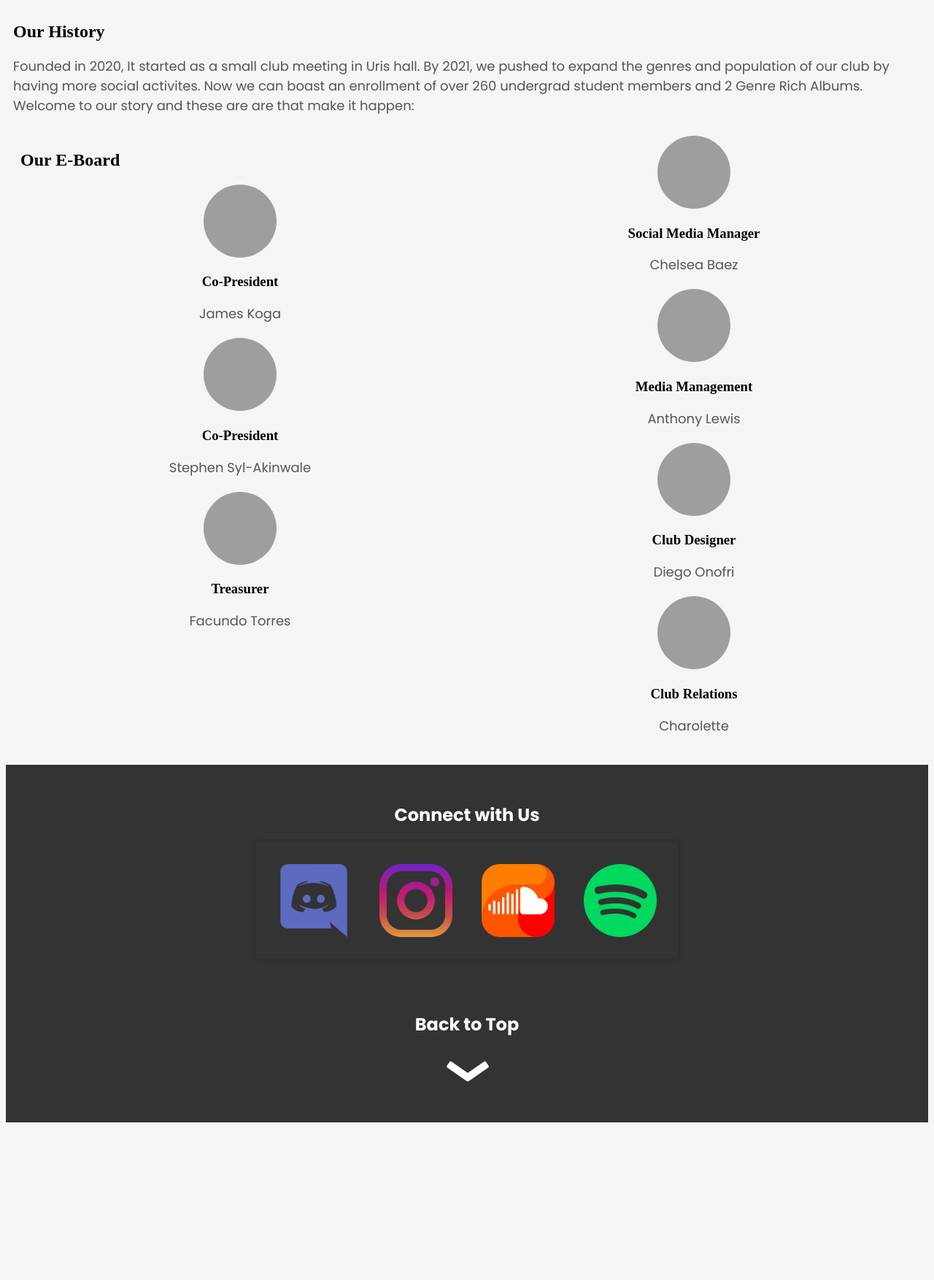
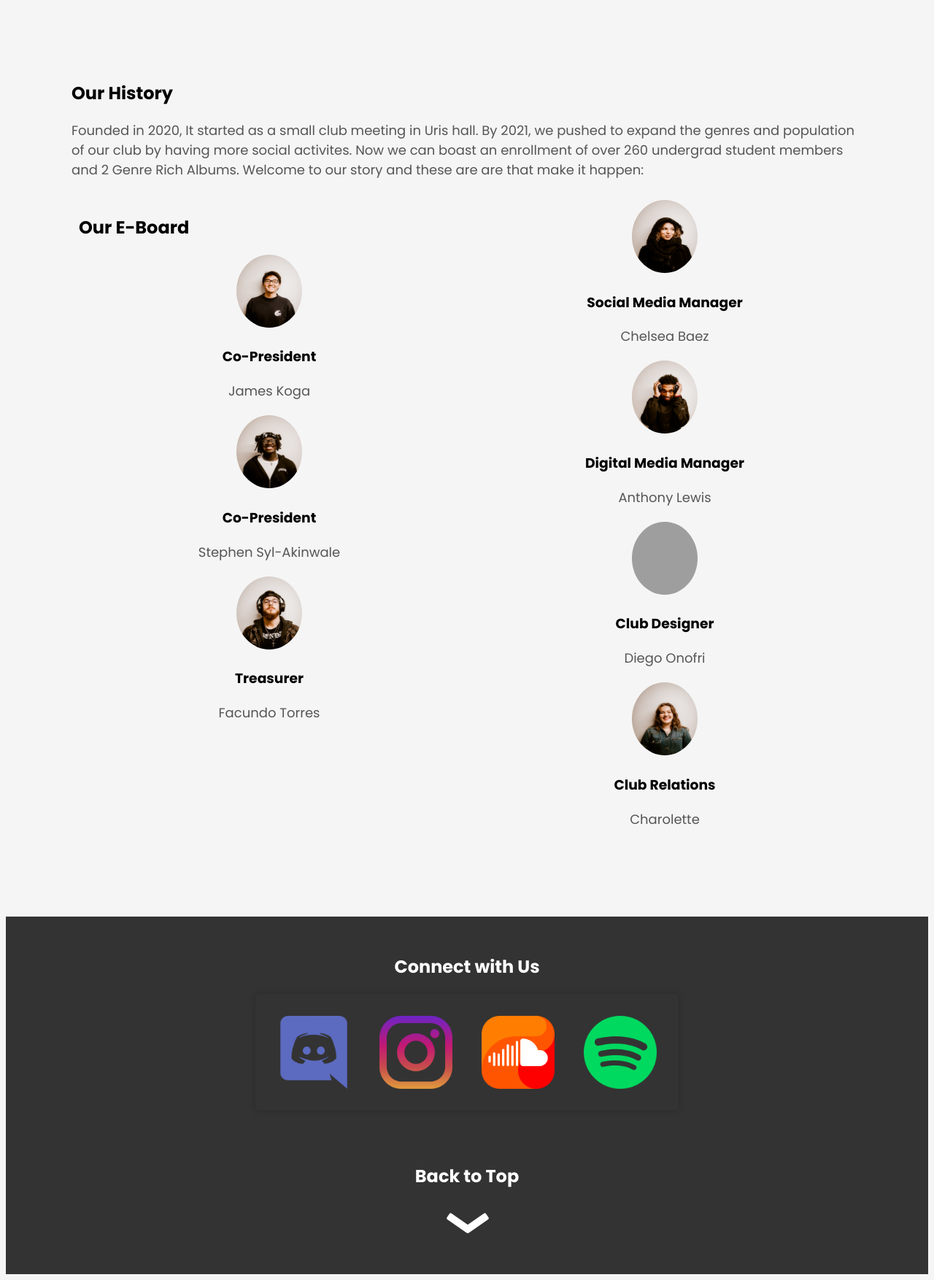
Before and after one commit to stephensyl/cuprod_web, a PHP site: page /about.php in a window 1280 px wide. Shown: the part 63-1817 px from the top of the page at 73% size. Before the commit the page ends 1601 px from the top, so only its background shows below. Run offline with PHP 8.4, Linux system fonts and the light colour scheme; grey boxes are pictures that could not be loaded.

Commit message:
Almost finished with eboard shotbyall pics

```diff
--- a/about.php
+++ b/about.php
@@ -1,7 +1,7 @@
 <?php include 'includes/header.php';?>
 <body>
     <main>
-
+<div class = "about">
     <div id="history">
         <h2>Our History</h2>
         <p>Founded in 2020, It started as a small club meeting in Uris hall. By 2021, we pushed to expand the genres and population of our club by having more social activites.
@@ -12,17 +12,21 @@
         <div id="chair">
         <h2>Our E-Board</h2>
         <div class="eboard-member">
-            <img src="images/placeholder.png" alt="placeholder">
+            <img src="images/koga.JPG" alt="placeholder">
             <h3>Co-President</h3>
             <p>James Koga</p>
         </div>
         <div class="eboard-member">
-            <img src="images/placeholder.png" alt="placeholder">
+            <img src="images/stephen.JPG" alt="placeholder">
             <h3>Co-President</h3>
             <p>Stephen Syl-Akinwale</p>
         </div>
+
+
+
+
         <div class="eboard-member">
-            <img src="images/placeholder.png" alt="placeholder">
+            <img src="images/facundo.JPG" alt="placeholder">
             <h3>Treasurer</h3>
             <p>Facundo Torres</p>
         </div>
@@ -31,13 +35,13 @@
 
         <div id="creative">
         <div class="eboard-member">
-            <img src="images/placeholder.png" alt="placeholder">
+            <img src="images/chelsea.JPG" alt="placeholder">
             <h3>Social Media Manager</h3>
             <p>Chelsea Baez</p>
         </div>
         <div class="eboard-member">
-            <img src="images/placeholder.png" alt="placeholder">
-            <h3>Media Management</h3>
+            <img src="images/anthony.JPG" alt="placeholder">
+            <h3>Digital Media Manager</h3>
             <p>Anthony Lewis</p>
         </div>
         <div class="eboard-member">
@@ -47,14 +51,14 @@
         </div>
         <div id="club-relations">
         <div class="eboard-member">
-            <img src="images/placeholder.png" alt="placeholder">
+            <img src="images/char.JPG" alt="placeholder">
             <h3>Club Relations</h3>
             <p>Charolette</p>
         </div>
         </div>
     </div>
 
-
+    </div>
     </main>
     <?php include 'includes/footer.php';?>
 </body>
--- a/stylesheets/style.css
+++ b/stylesheets/style.css
@@ -162,8 +162,12 @@ h4 {
 /* About Page */
 #eboard {
     display: flex;
-    flex-wrap: wrap;
+    flex-wrap:nowrap;
     justify-content: space-around;
+}
+.about {
+    font-family: "Poppins", sans-serif;
+    padding: 80px;
 }
 
 #chair, #creative, #club-relations {
@@ -177,7 +181,7 @@ h4 {
 }
 
 .eboard-member img {
-    width: 100px;
+    width: 90px;
     height: 100px;
     border-radius: 50%;
 }
```
Also changed, not shown: images/anthony.JPG (added), images/char.JPG (added), images/chelsea.JPG (added), images/facundo.JPG (added), images/koga.JPG (added), images/stephen.JPG (added), 1 other file.
